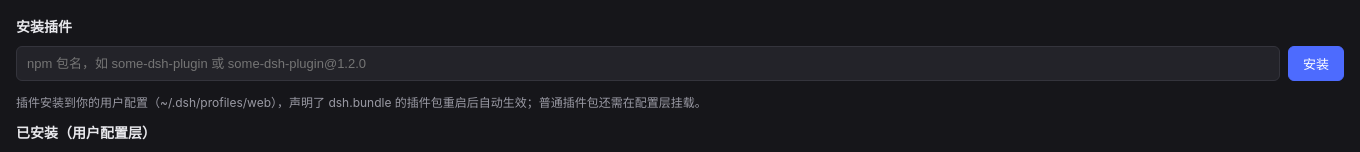
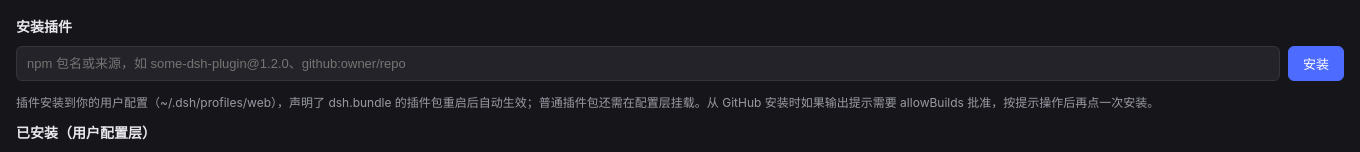
Before and after one commit to Onenightcarnival/deepseek-harness-desktop, an Electron app: page plugins.html in a window 1360 px wide. Shown: the top 152 px of the page. Drawn offline with Linux system fonts and the light colour scheme; no server answers.

Commit message:
fix: 插件管理支持 github:/git+https: 等安装来源
包名校验过严，冒号被拦导致 github:owner/repo 报"无效的包名"；
改为仅拒绝空白符/引号/反斜杠（参数经 spawn 数组传递，无 shell 注入面），
并在输入框提示中补充 GitHub 来源与 allowBuilds 说明

```diff
--- a/main.js
+++ b/main.js
@@ -474,7 +474,11 @@ ipcMain.handle('plugins:list', async () => {
 })
 ipcMain.handle('plugins:run', async (_event, action, spec) => {
   const cleaned = String(spec || '').trim()
-  if (!/^[@a-zA-Z0-9._/^~*<>=+-]+$/.test(cleaned) || cleaned.length > 200) {
+  // Accept every npm install spec shape: plain names, @scope/name@range,
+  // github:owner/repo#ref, git+https://…, https://….tgz, file:/link: paths.
+  // Args go through spawn(argv[]) — no shell — so this is hygiene, not a
+  // security boundary; just reject whitespace/control characters.
+  if (cleaned.length === 0 || cleaned.length > 300 || /[\s'"`\\]/.test(cleaned)) {
     return { code: -1, output: '无效的包名' }
   }
   if (action !== 'add' && action !== 'remove') return { code: -1, output: '无效操作' }
--- a/plugins.html
+++ b/plugins.html
@@ -30,10 +30,10 @@
 <body>
   <h2>安装插件</h2>
   <div class="row">
-    <input id="spec" placeholder="npm 包名，如 some-dsh-plugin 或 some-dsh-plugin@1.2.0" spellcheck="false">
+    <input id="spec" placeholder="npm 包名或来源，如 some-dsh-plugin@1.2.0、github:owner/repo" spellcheck="false">
     <button id="add" class="primary">安装</button>
   </div>
-  <div class="hint">插件安装到你的用户配置（~/.dsh/profiles/web），声明了 dsh.bundle 的插件包重启后自动生效；普通插件包还需在配置层挂载。</div>
+  <div class="hint">插件安装到你的用户配置（~/.dsh/profiles/web），声明了 dsh.bundle 的插件包重启后自动生效；普通插件包还需在配置层挂载。从 GitHub 安装时如果输出提示需要 allowBuilds 批准，按提示操作后再点一次安装。</div>
   <h2>已安装（用户配置层）</h2>
   <div id="installed">加载中…</div>
   <h2>输出</h2>
```
